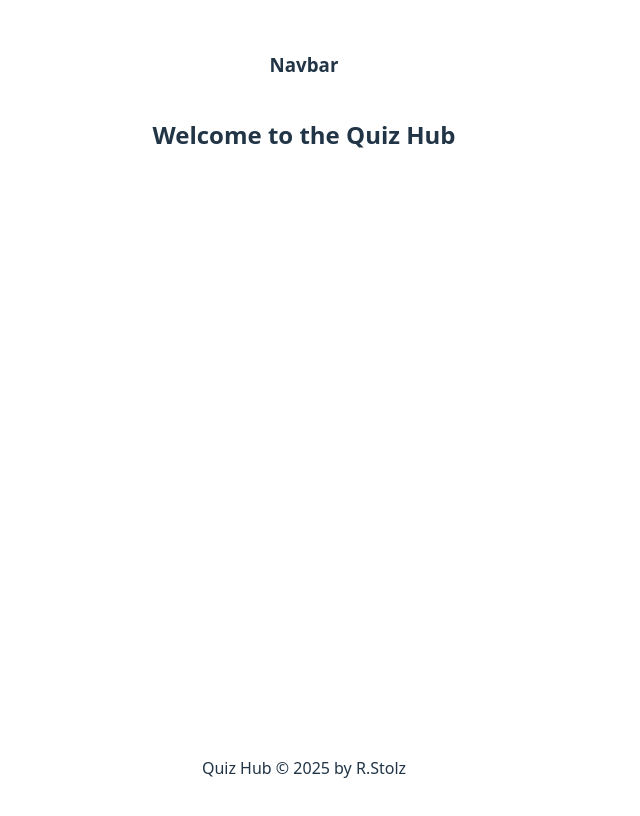
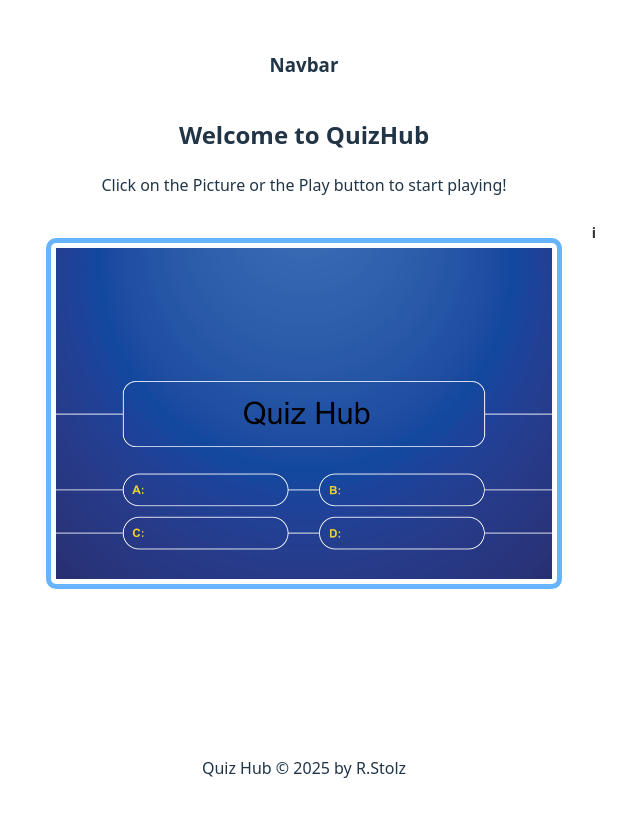
Before and after one commit to Ropold/QuizHub, a React (Vite) app in the folder frontend/: page / in a window 1280 px wide. Shown: the top 816 px of the page, without its empty margins (336-976 px from the left). Built offline with nearby package versions, Linux system fonts and the light colour scheme; no server answers.

Commit message:
welcome. now add kangoroo

```diff
--- a/frontend/src/components/Welcome.tsx
+++ b/frontend/src/components/Welcome.tsx
@@ -1,8 +1,38 @@
+import welcomePic from "../assets/quiz-logo.jpg"
+import {useNavigate} from "react-router-dom";
+import {useState} from "react";
+import "./styles/Welcome.css"
 
 export default function Welcome(){
-    return(
-        <div className="welcome">
-            <h2>Welcome to the Quiz Hub</h2>
+
+    const [showCredits, setShowCredits] = useState(false);
+    const navigate = useNavigate();
+
+    const toggleCredits = () => {
+        setShowCredits(prev => !prev);
+    };
+
+    return (
+        <div>
+            <h2>Welcome to QuizHub</h2>
+            <p>Click on the Picture or the Play button to start playing!</p>
+
+            <div className="image-wrapper">
+                <img
+                    src={welcomePic}
+                    alt="Welcome to Quiz Hub"
+                    className="logo-welcome"
+                    onClick={()=> navigate("/play")}
+                />
+                <div className="info-icon" onClick={toggleCredits} title="Bildnachweis">i</div>
+
+                {showCredits && (
+                    <div className="image-credit">
+                        Picture: <a href="https://www.vecteezy.com/vector-art/9016535-question-and-answers-template-quiz-game-in-tv" target="_blank" rel="noopener noreferrer">
+                        Sudoku Word Logo</a> von <a href="https://www.vecteezy.com" target="_blank" rel="noopener noreferrer">Vecteezy</a>
+                    </div>
+                )}
+            </div>
         </div>
-    )
+    );
 }
--- /dev/null
+++ b/frontend/src/components/styles/Welcome.css
@@ -0,0 +1,63 @@
+/* Stil für das Begrüßungsbild */
+.logo-welcome {
+    width: 80%; /* Bildbreite auf 80% der Elternelementbreite setzen */
+    max-width: 600px; /* Maximalbreite auf 600px begrenzen */
+    margin-top: 25px;
+    padding: 5px;
+    border: 5px solid #66b3ff; /* Schwarze, 5px dicke Border */
+    border-radius: 10px; /* Abgerundete Ecken */
+    transition: transform 0.5s ease, box-shadow 0.5s ease; /* Beide Effekte haben die gleiche Dauer und beginnen gleichzeitig */
+}
+
+.logo-welcome:hover {
+    border-color: #388e3c; /* Farbe der Border bei Hover-Effekt ändern */
+    transform: scale(1.03); /* Skaliert das Bild leicht beim Hover */
+    box-shadow: 1px 4px 20px rgba(0, 0, 0, 0.8); /* Leichter Schatten bei Hover */
+    cursor: pointer;
+}
+
+.image-wrapper {
+    position: relative;
+    display: inline-block;
+}
+
+.info-icon {
+    position: absolute;
+    top: 10px;
+    right: 10px;
+    background-color: rgba(255, 255, 255, 0.8);
+    color: #333;
+    border-radius: 50%;
+    width: 20px;
+    height: 20px;
+    font-size: 14px;
+    font-weight: bold;
+    text-align: center;
+    line-height: 20px;
+    cursor: pointer;
+    transition: background-color 0.3s ease;
+}
+
+.info-icon:hover {
+    background-color: #66b3ff;
+}
+
+.image-credit {
+    display: none;
+    position: absolute;
+    bottom: 10px;
+    left: 10px;
+    background: rgba(255,255,255,0.95);
+    border: 1px solid #aaa;
+    border-radius: 5px;
+    padding: 5px 10px;
+    font-size: 12px;
+    z-index: 10;
+    max-width: 300px;
+    box-shadow: 2px 2px 10px rgba(0,0,0,0.2);
+}
+
+/* Zeige den Credit beim Hover auf das Info-Icon */
+.image-wrapper:hover .image-credit {
+    display: block;
+}
```
Also changed, not shown: frontend/src/assets/quiz-logo-original.jpg (added), frontend/src/assets/quiz-logo.jpg (added).
